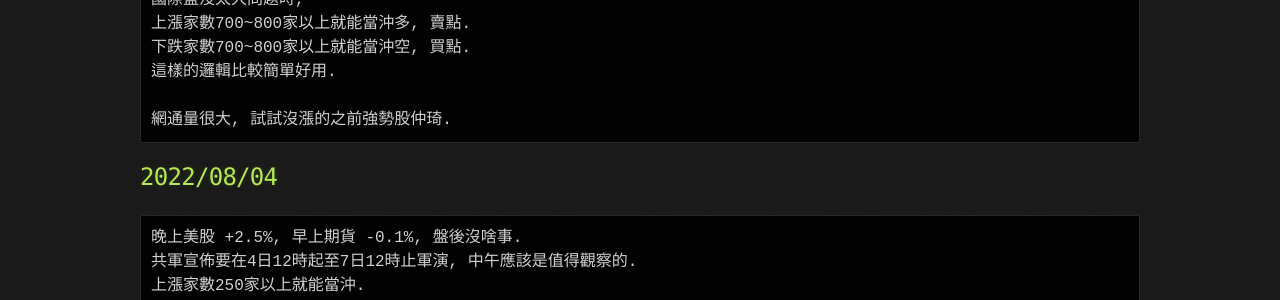
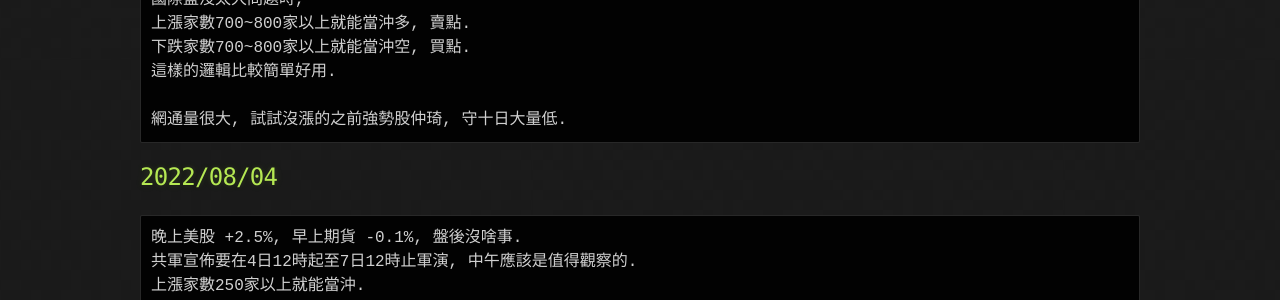
Before and after one commit to lepg5487/Stock_God, a Jekyll site: the page built from index.md, in a window 1280 px wide and 900 px high. Shown: the part 473-773 px from the top of the window. Built offline with Jekyll 4.4.1, drawn with Linux system fonts in a browser that asks for light colours; our own code applies the rules of GitHub Pages for plain Markdown files; some of the changed text lies outside the part shown.

Commit message:
Update index.md

````diff
--- a/index.md
+++ b/index.md
@@ -15,7 +15,7 @@ layout: testlayouts
 下跌家數700~800家以上就能當沖空, 買點.
 這樣的邏輯比較簡單好用.
 
-網通量很大, 試試沒漲的之前強勢股仲琦.
+網通量很大, 試試沒漲的之前強勢股仲琦, 守十日大量低.
 ```
 
 ## 2022/08/04
````
